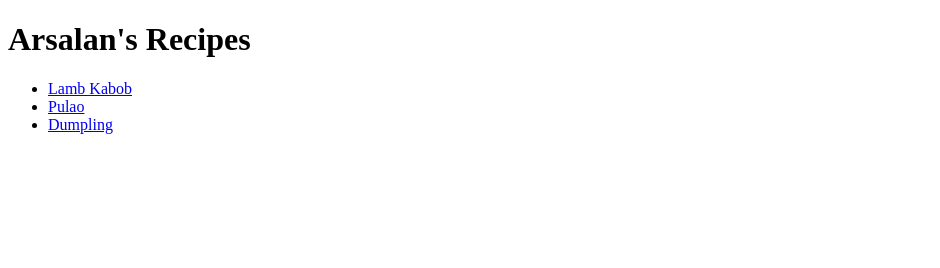
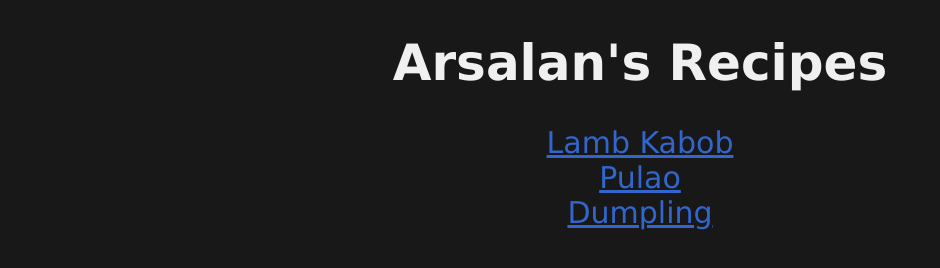
Before and after one commit to Arsalan56/odin-recipes, a plain HTML site: page index.html in a window 1280 px wide. Shown: the whole page, without its empty margins (0-940 px from the left). Drawn offline with Linux system fonts and the light colour scheme.

Commit message:
Style main page
The main page of the site is styled with css. Background is changed to
dark, and title is white and centered. The unordered list of recipes is
also removed, and instead centered with a blue color indicating a link.

```diff
--- a/index.html
+++ b/index.html
@@ -3,14 +3,13 @@
 <head>
     <meta charset="UTF-8">
     <title>Arsalan's Recipes</title>
+    <link rel="stylesheet" href="style.css">
 </head>
-    <h1>Arsalan's Recipes</h1>
-    <ul>
-        <li><a href="./recipes/lambKabob.html">Lamb Kabob</a></li>
-        <li><a href="./recipes/pulao.html">Pulao</a></li>
-        <li><a href="./recipes/dumpling.html">Dumpling</a></li>
+    <h1 id="title">Arsalan's Recipes</h1>
+    <a href="./recipes/lambKabob.html">Lamb Kabob</a> <br>
+    <a href="./recipes/pulao.html">Pulao</a> <br>
+    <a href="./recipes/dumpling.html">Dumpling</a> <br>
 
-    </ul>
 <body>
 </body>
 </html>
--- a/style.css
+++ b/style.css
@@ -0,0 +1,19 @@
+* {
+    background-color: #181818;
+    color: rgb(240, 240, 240);
+    font-family:Verdana, Tahoma, sans-serif;
+    text-align: center;
+}
+
+#title {
+    font-size: 50px;
+}
+
+ul > li {
+    color: #181818;
+}
+
+a {
+    color: rgb(51, 102, 204);
+    font-size: 30px;
+}
```
